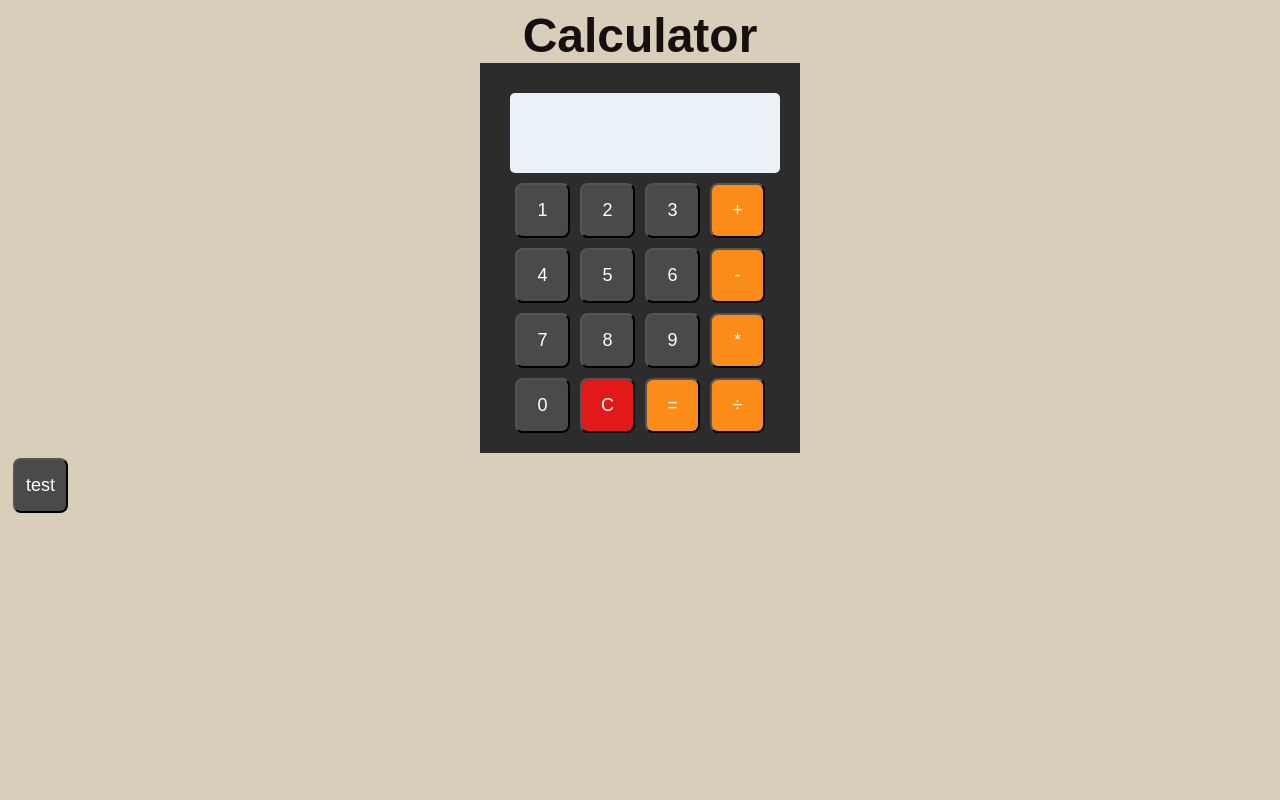
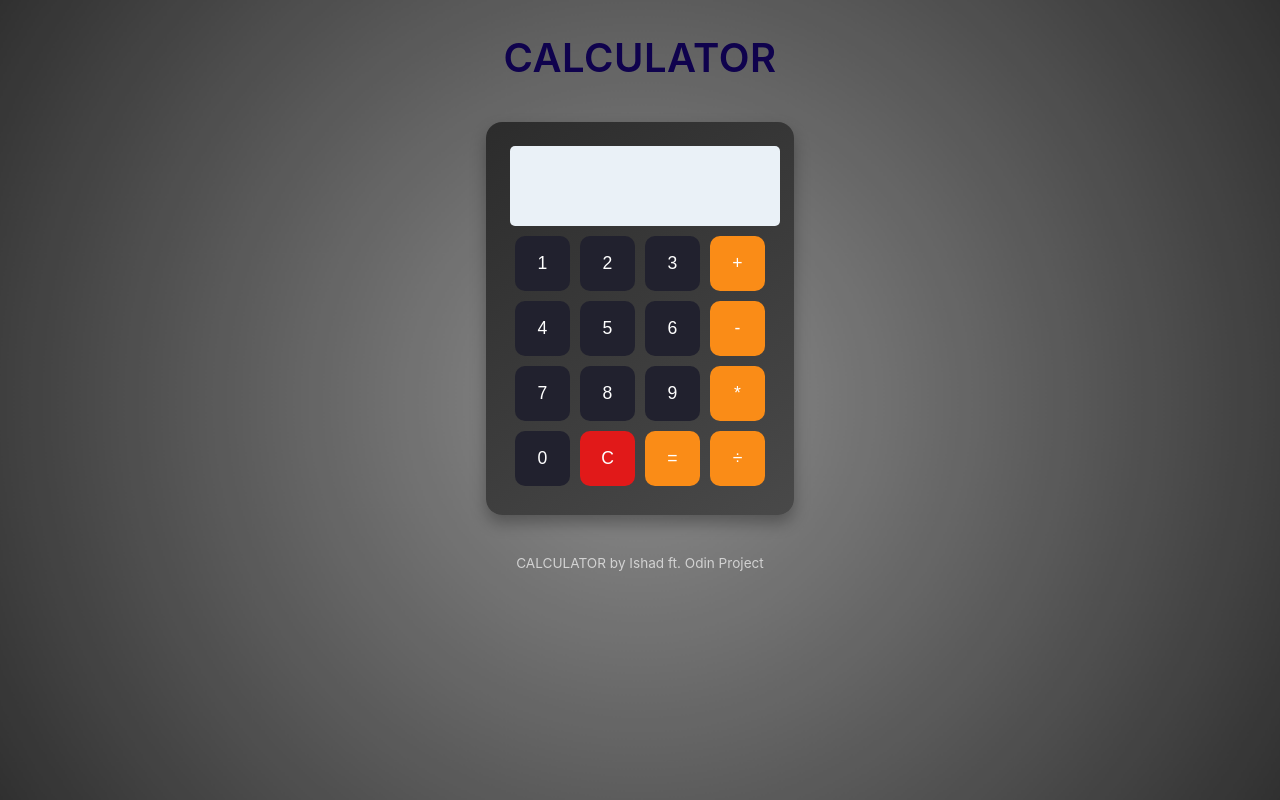
Before and after one commit to Ishad17/calculator, a plain HTML site: page index.html in a window 1280 px wide. Drawn offline with Linux system fonts and the light colour scheme.

Commit message:
ready to submit

```diff
--- a/index.html
+++ b/index.html
@@ -13,7 +13,7 @@
     <meta http-equiv="X-UA-Compatible" content="IE=edge">
 </head>
 <body>
-    <h2>Calculator</h2>
+    <h2>CALCULATOR</h2>
     <div class="Container">
         <div class="calculator">
             <div id="display-container">
@@ -47,6 +47,10 @@
         </div>
     </div>
 
-    <button class="btn test" id="btn-test">test</button>
+    <div class="credit">CALCULATOR by Ishad ft. Odin Project</div>
+
+    <!-- <button class="btn test" id="btn-test">test</button> -->
+
+
 </body>
 </html>
--- a/script.js
+++ b/script.js
@@ -3,10 +3,8 @@ console.log( "MY CALCULATOR!")
 function operate(value1, operator, value2 ) {
 
     if(!value2){
-        console.log("console !Value2")
-           return value1;
+          return value1;
         }
-
     if(operator == '+' ) {
         value1 = value1 + value2;
         return value1
@@ -20,14 +18,40 @@ function operate(value1, operator, value2 ) {
         value1 = value1 * value2;
         return value1;
     }
-    if(operator == '÷' && value2 != 0) {
+    if(operator == '÷' && value1 != 0) {
         value1 = value2 / value1;
         return value1;
 
     }else if (operator == '÷' && value1 === 0){
-            return 'ERROR'
+            alert(`Don't ever try to divide by "0"`)
+            location.reload();
     }
 }
+
+//     if(!value2){
+//           return value1;
+//         }
+//     if(operator == '+' ) {
+//         value1 = value1 + value2;
+//         return value1
+//     }else if(operator == '-'){
+//         value1 = value2 - value1;
+//         return value1;
+//     }else if(operator == '%') {
+//         value1 = value1 % value2;
+//         return value1;
+//     }else if(operator == '*') {
+//         value1 = value1 * value2;
+//         return value1;
+//     }
+//     if(operator == '÷' && value2 != 0) {
+//         value1 = value2 / value1;
+//         return value1;
+
+//     }else if (operator == '÷' && value1 === 0){
+//             return 'ERROR'
+//     }
+// }
 
 // console.log(operate(80,'*',50));
 
@@ -45,8 +69,7 @@ function operate(value1, operator, value2 ) {
         let total;
         let equal = false;
         let operator2 = false;
-
-        console.log()
+        let operatorX;
 
         buttons.forEach(button =>
 
@@ -60,53 +83,57 @@ function operate(value1, operator, value2 ) {
                     }, 200);
 
                 if(this.classList.contains("opt")){
+                    console.log(operator);
+                    value1 = operate(value1,operator,value2);
+
                     operator = text;
+                    // // console.log(operator);
                     containerOpt.textContent = text;
                     if(operator2){
                         return;
                     }
                     operator2 = true;
-
                     if(equal){
                         containerOpt.textContent = text;
                         resultDisplay.innerHTML = `${value2}`;
                         operator2 = true;
                         return;
                     }
-                    containerOpt.textContent = text;
-                    value1 = operate(value1,operator,value2);
+                    // containerOpt.textContent = text;
 
                     resultDisplay.innerHTML = `${value1}`;
+
                     value2 = value1;
+
                     containerNum.innerHTML = "";
                     return
                  }
+                else if(this.classList.contains("num")){
 
-                if(this.classList.contains("num")){
+                    if(equal){
+                        console.log("are you mad?")
+                    }
                     operator2 = false;
                     equal = false;
                     if(operator){
-                        containerNum.textContent +=text;
-                        value1 = containerNum.textContent;                                        /// value 1
-                        value1 = parseInt(value1);
-                        console.log("value1 : " + value1);
-                        return;
+                    //     containerNum.textContent +=text;
+                    //     value1 = containerNum.textContent;                                        /// value 1
+                    //     value1 = parseInt(value1);
+                    //     // console.log("value1 : " + value1);
+                    //     return;
                     }
                         containerNum.textContent +=text;
                         value1 = containerNum.textContent;                                        /// value 1
                         value1 = parseInt(value1);
-                        console.log(value1);
+                    //     // console.log(value1);
                         return;
                 }
 
-                if(value1 && (this.classList.contains("opt"))){
-                         resultDisplay.innerHTML = `${value1}`;
-                         containerNum.innerHTML = "";
-                         return
-                }
+                else if(this.classList.contains("equal")){
 
-                if(this.classList.contains("equal")){
-                    if(equal){
+
+                    if(equal || operator2){
+                        containerOpt.innerHTML = "";
                         return;
                     }
                     equal = true;
@@ -117,10 +144,25 @@ function operate(value1, operator, value2 ) {
                     resultDisplay.innerHTML = `= ${value2}`;
                     operator = null;
                  }
-
-                if(this.classList.contains("clear") ){
+                else if(this.classList.contains("clear") ){
                             location.reload();
                 }
+                // else if(value1 && (this.classList.contains("opt"))){
+                //          resultDisplay.innerHTML = `${value1}`;
+                //          containerNum.innerHTML = "";
+                //                                  console.log("mmhm?");
+                //          return
+                // }
 
-                })
+
+                if(this.classList.contains("test") ){
+                        console.log("~~~~~~~~~~Test results~~~~~~~~~");
+                        console.log("value1 : " + value1);
+                        console.log("value2 : " + value2);
+                        console.log("Operator2 : " + operator2);
+                        console.log("Operator : " + operator);
+                }
+
+
+            })
         );
--- a/styles.css
+++ b/styles.css
@@ -1,14 +1,35 @@
-body{
-    background-color: rgb(216, 206, 185);
+body::before {
+    content: "";
+    position: fixed;
+    top: 0; left: 0;
+    width: 100%; height: 100%;
+    background: radial-gradient(circle at center, #868686, #1f1f1f);
+    animation: pulse 6s infinite ease-in-out;
+    z-index: -1;
 }
-h2{
-    display: flex;
-    margin: auto;
-    font-size: 3em;
-    width: 90%;
-    color: #160f0f;
-    font-family: Arial, sans-serif;
-    justify-content: center;
+
+@keyframes pulse {
+    0%, 100% { transform: scale(1); opacity: 0.9; }
+    50% { transform: scale(1.02); opacity: 1; }
+}
+
+.credit {
+    text-align: center;
+    font-size: 0.85rem;
+    color: #f8f8f8;
+    margin-top: 20px;
+    font-family: 'Inter', sans-serif;
+    opacity: 0.7;
+}
+
+h2 {
+    text-align: center;
+    font-size: 2.5rem;
+    font-weight: 600;
+    margin-bottom: 20px;
+    color: #0f024d;
+    letter-spacing: 0.5px;
+    font-family: 'Inter', sans-serif;
 }
 
 .bright {
@@ -83,30 +104,45 @@ h2{
      font-size: 35px;
 }
 
-.calculator{
-    /* flex: 1; */
-    padding:30px;
-    background: #2c2c2c;
+.calculator {
+    display: flex;
+    flex-direction: column;
+    justify-content: space-between;
+    padding: 24px;
+    background: linear-gradient(145deg, #2c2c2c, #494949);
+    border-radius: 16px;
+    box-shadow: 0 8px 16px rgba(0,0,0,0.3);
     width: 260px;
-    height:330px;
-    margin: auto;
+    max-width: 300px;
+    height: auto;
+    margin: 40px auto;
+    color: #fff;
+    font-family: 'Inter', sans-serif;
 }
 
-.btn{
-    width: 55px;
-    height: 55px;
-    margin: 5px;
-    padding: 2px;
-    font-size: large;
-    background-color: #4a4a4b;
+
+.btn {
+    width: 55px; height: 55px; margin: 5px; padding: 2px;
+    font-size: 1.1rem;
+    background-color: #21212e;
     color: #ffffff;
-    border-radius: 8px;
+    border: none;
+    border-radius: 10px;
+    cursor: pointer;
+    transition: background-color 0.2s ease, transform 0.1s ease;
 }
 
 .btn:hover {
-    filter: brightness(1.2); /* Increase brightness by 20% */
-    cursor: pointer;
+    background-color: #5c5c5d;
+    transform: scale(1.05);
 }
+
+.btn:active {
+    background-color: #3a3a3b;
+    transform: scale(0.97);
+}
+
+
 .opt,
 .equal{
     background-color: #fa8c17;
```
